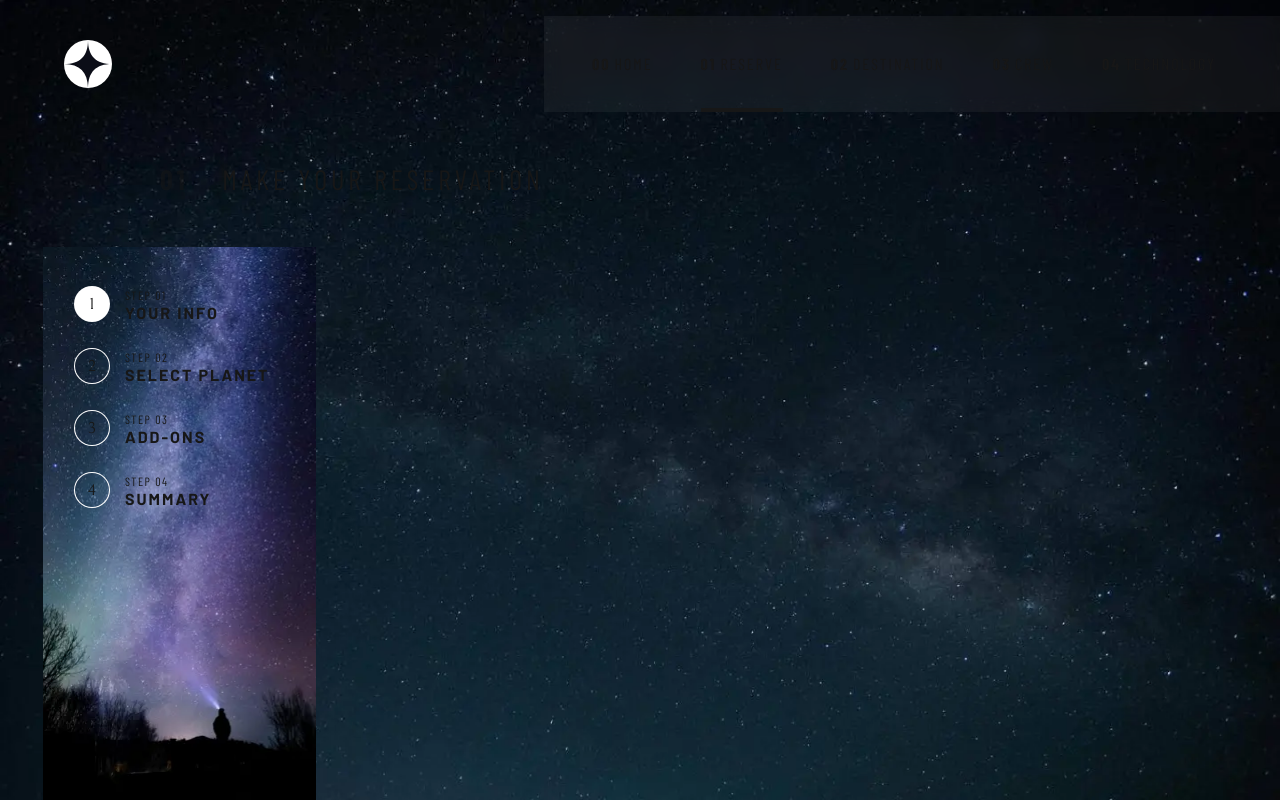
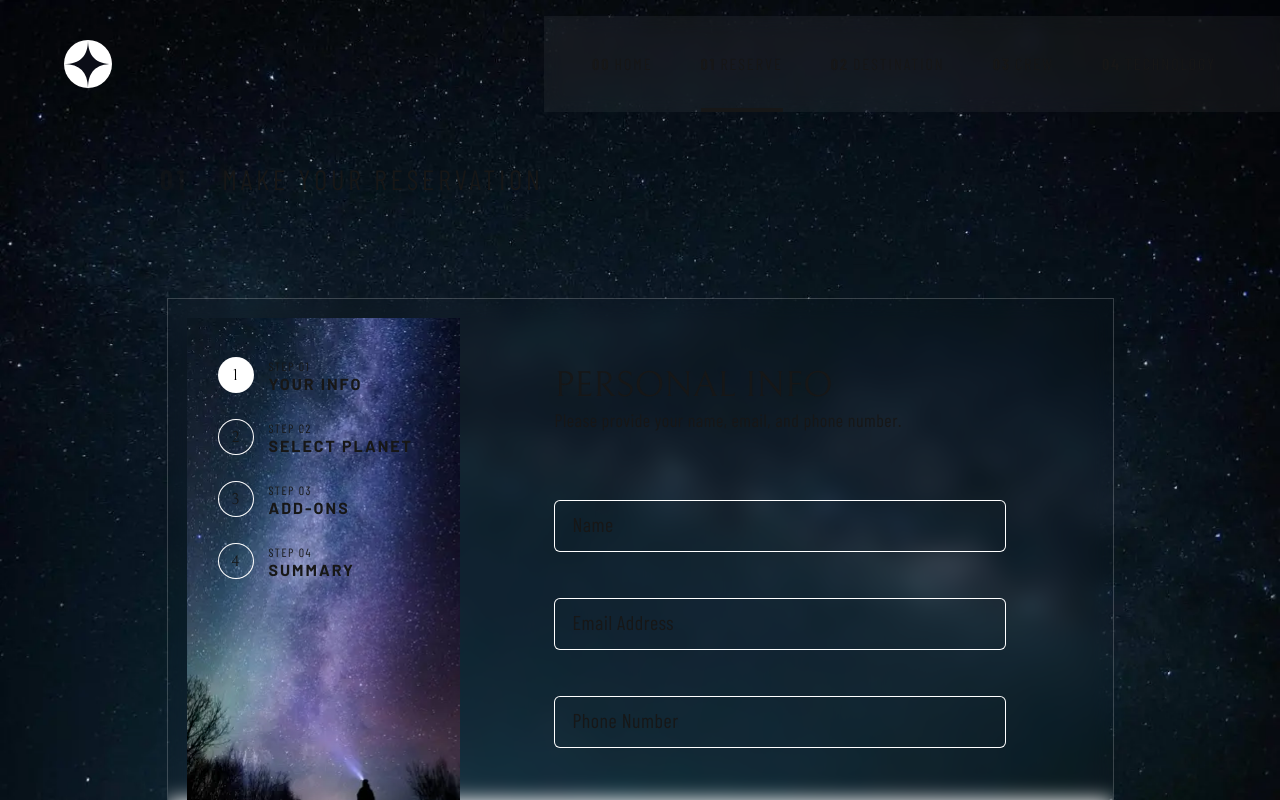
Before and after one commit to ozematt/Space-tourism_Next.js, a Next.js app: page /reserve/step01 in a window 1280 px wide. Shown: the top 800 px of the page. Built offline with nearby package versions, Linux system fonts and the light colour scheme.

Commit message:
refactor StepOnePage layout for improved structure and readability

```diff
--- a/src/app/reserve/step01/page.tsx
+++ b/src/app/reserve/step01/page.tsx
@@ -28,6 +28,7 @@ const StepOnePage = () => {
       </div>
 
       <div className="sm:px-6">
+        <div className="relative mx-auto mt-[50px] h-full w-full max-w-[945px] ring-white/20 sm:mt-[100px] md:flex md:pr-8 md:ring-1 md:backdrop-blur-[10px]">
           <StepNav />
           <Form
             action={formAction}
@@ -50,6 +51,7 @@ const StepOnePage = () => {
             </div>
           </Form>
         </div>
+      </div>
     </section>
   );
 };
```
Lines whose indentation alone changed are shown as unchanged.
